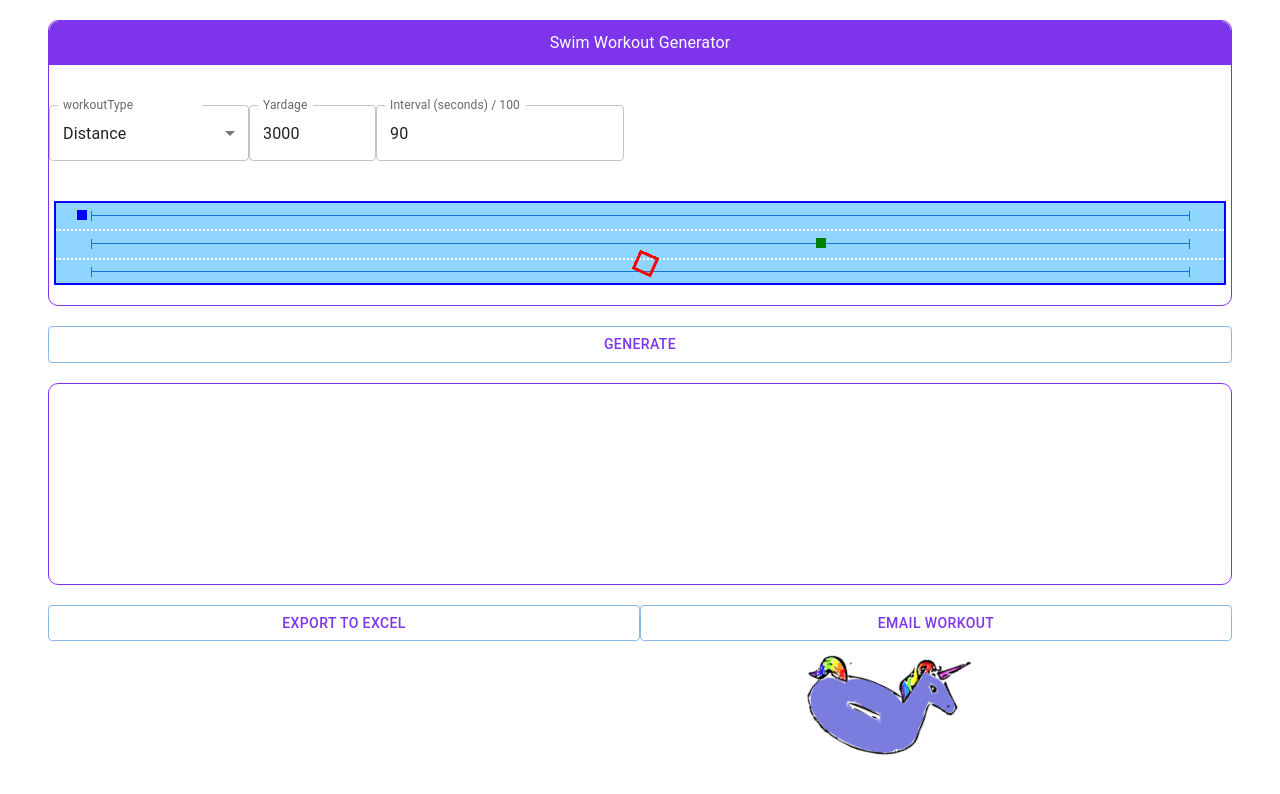
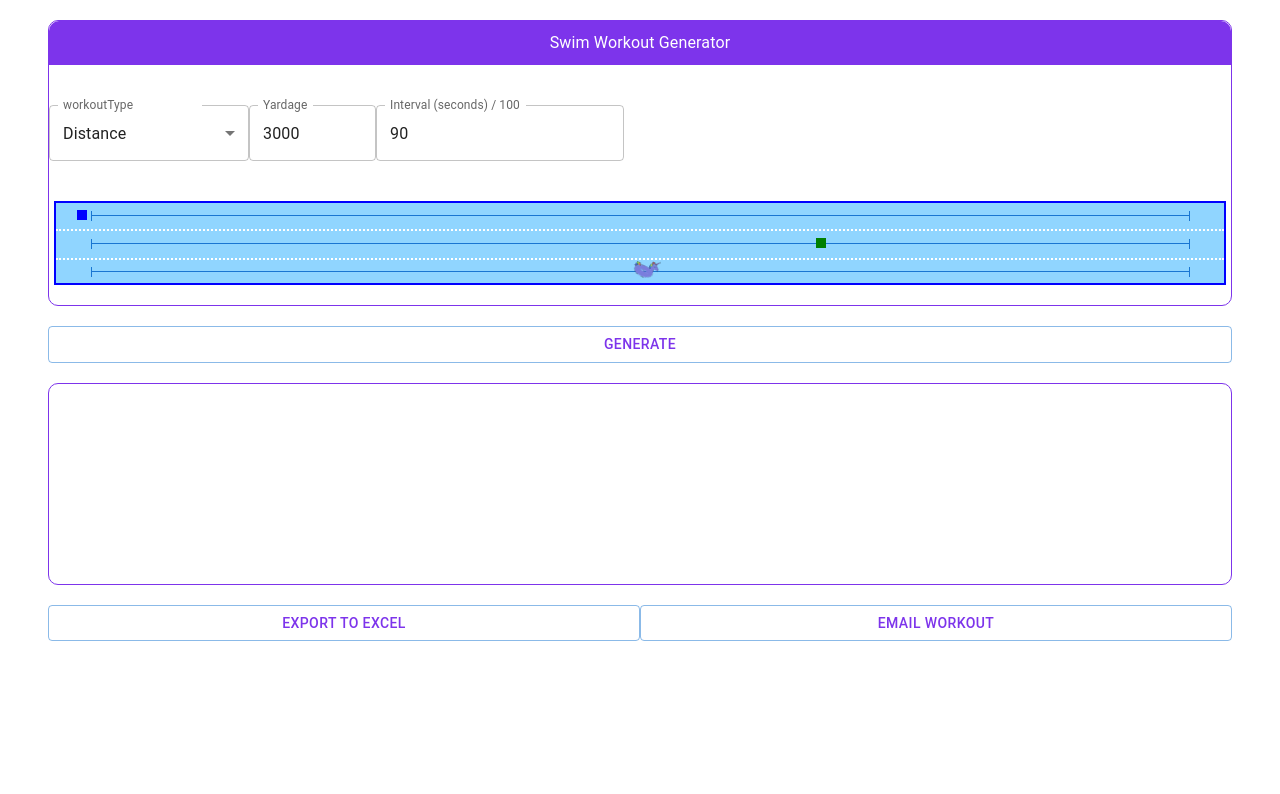
Before and after one commit to legaudinier/swimWorkouts, a React (Vite) app: page / in a window 1280 px wide. Shown: the top 794 px of the page. Built offline with nearby package versions, Linux system fonts and the light colour scheme.

Commit message:
Pool float is floating

```diff
--- a/src/App.tsx
+++ b/src/App.tsx
@@ -266,12 +266,10 @@ function App() {
                 animationName: 'myAnimationFloat',
                 animationDuration: '30s',
                 animationIterationCount: 'infinite',
-                border: '3px solid red',
                 '@keyframes myAnimationFloat': {
                   "0%": {
-                    backgroundColor: 'transparent; left:3%; top:0px',
+                    backgroundColor: 'transparent; left:4%; top:0px',
                     transform: 'rotate(15deg)'
-
                   },
                   "10%": {
                     backgroundColor: 'transparent; left:25%; top:-5px',
@@ -284,7 +282,6 @@ function App() {
                   "30%": {
                     backgroundColor: 'transparent; left:60%; top:-3px',
                     transform: 'rotate(-5deg)'
-
                   },
                   "40%": {
                     backgroundColor: 'transparent; left:70%; top:0px',
--- a/src/svgs/poolFloat.tsx
+++ b/src/svgs/poolFloat.tsx
@@ -1,7 +1,7 @@
 export const PoolFloat = () => {
     return (
         <div style={{ zIndex: 1 }}>
-            <svg width="525" height="500" xmlns="http://www.w3.org/2000/svg">
+            <svg width="75" height="70" xmlns="http://www.w3.org/2000/svg" viewBox="315 410 460 60">
                 <g>
                     <rect fill="#7a7ddd" strokeWidth="0" strokeDasharray="5,2,2,2,2,2" x="428.75" y="281.5" width="17.5" height="45.75" id="svg_49" stroke="#000" />
                     <g id="svg_8">
@@ -53,7 +53,7 @@ export const PoolFloat = () => {
                     <ellipse fill="#7a7ddd" strokeWidth="0" strokeDasharray="5,2,2,2,2,2" cx="393.875" cy="308" id="svg_47" rx="31.625" ry="13.25" stroke="#000" />
                     <ellipse fill="#7a7ddd" strokeWidth="0" strokeDasharray="5,2,2,2,2,2" cx="430.67087" cy="323.57676" id="svg_48" rx="23.69913" ry="13.24973" stroke="#000" transform="rotate(69.3937 430.671 323.577)" />
                     <rect fill="#7a7ddd" strokeWidth="0" strokeDasharray="5,2,2,2,2,2" x="426.59281" y="279.22056" width="17.5" height="24.68501" id="svg_50" stroke="#000" transform="rotate(7.67792 435.343 291.563)" />
-                    <path fill="none" stroke="#000" strokeWidth="0" strokeDasharray="5,2,2,2,2,2" id="svg_51" d="m361.5,313.25c0.25,0 0.75967,-0.12015 1.5,0c0.78036,0.12665 1.51904,0.40433 1.75,0.5c0.32663,0.13528 0.5,0.5 0.5,0.5c0.25,0.25 0.25,0.25 0.25,0.25c0,0 0,0.25 0,0.25l0,0l-0.25,0l-0.25,0" />
+                    <path fill="none" stroke="#fee8e8" strokeWidth="0" strokeDasharray="5,2,2,2,2,2" id="svg_51" d="m361.5,313.25c0.25,0 0.75967,-0.12015 1.5,0c0.78036,0.12665 1.51904,0.40433 1.75,0.5c0.32663,0.13528 0.5,0.5 0.5,0.5c0.25,0.25 0.25,0.25 0.25,0.25c0,0 0,0.25 0,0.25l0,0l-0.25,0l-0.25,0" />
                     <ellipse fill="#7a7ddd" strokeWidth="0" strokeDasharray="5,2,2,2,2,2" cx="371.19631" cy="317.25002" id="svg_53" rx="9.90361" ry="5.72074" stroke="#000" transform="rotate(159.903 371.196 317.25)" />
                     <path fill="#7a7ddd" strokeWidth="0" strokeDasharray="5,2,2,2,2,2" opacity="undefined" d="m444.05143,334.32082c-7.16546,0 -12.96947,-2.0339 -12.96947,-4.54489c0,-2.51099 5.80402,-4.54489 12.96947,-4.54489c7.16546,0 12.96947,2.0339 12.96947,4.54489c0,2.51099 -5.80402,4.54489 -12.96947,4.54489z" id="svg_55" stroke="#000" transform="rotate(99.9776 444.051 329.776)" />
                     <ellipse fill="#7a7ddd" strokeWidth="0" strokeDasharray="5,2,2,2,2,2" cx="355.95745" cy="312.34043" id="svg_56" rx="13.40426" ry="5.10638" stroke="#000" />
```
